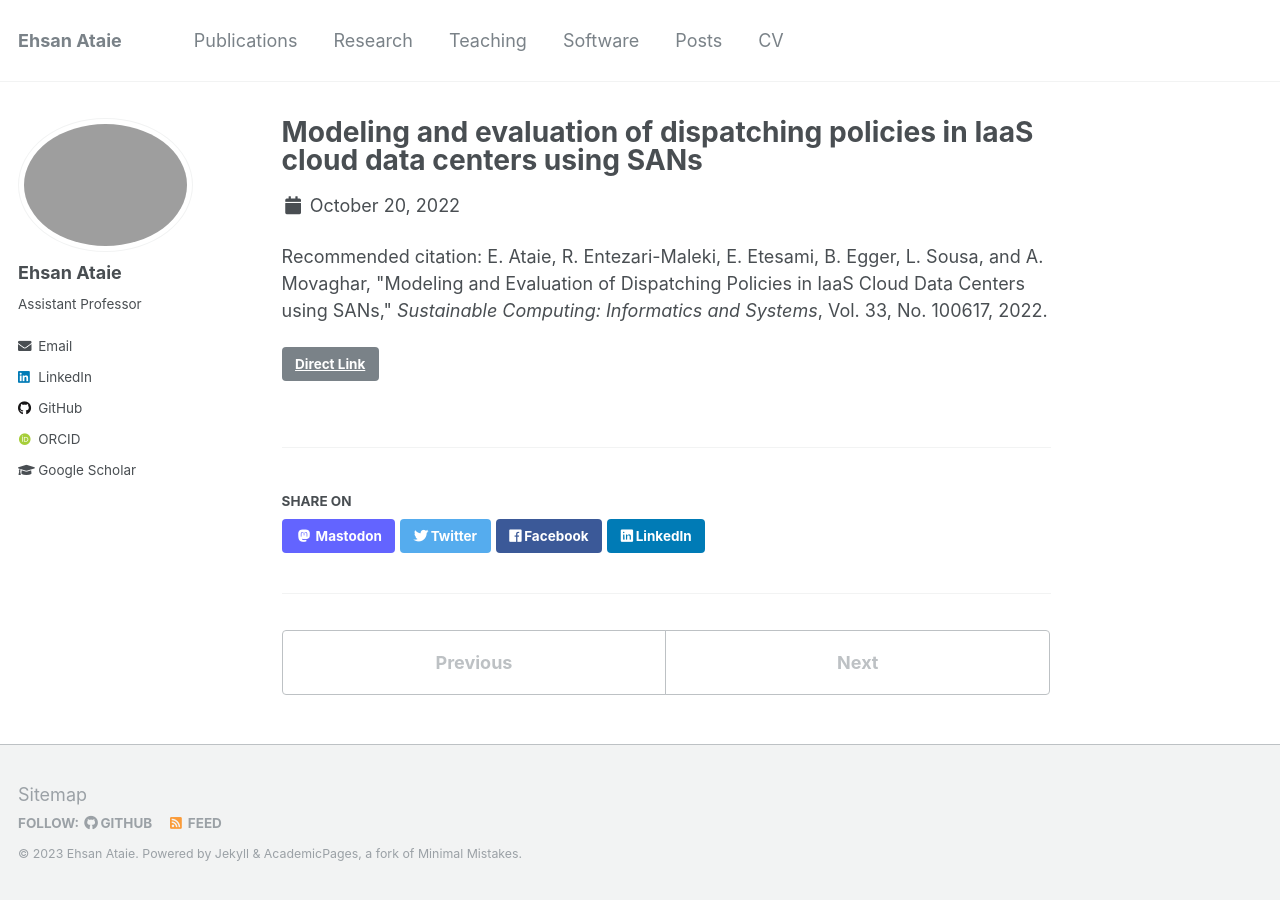
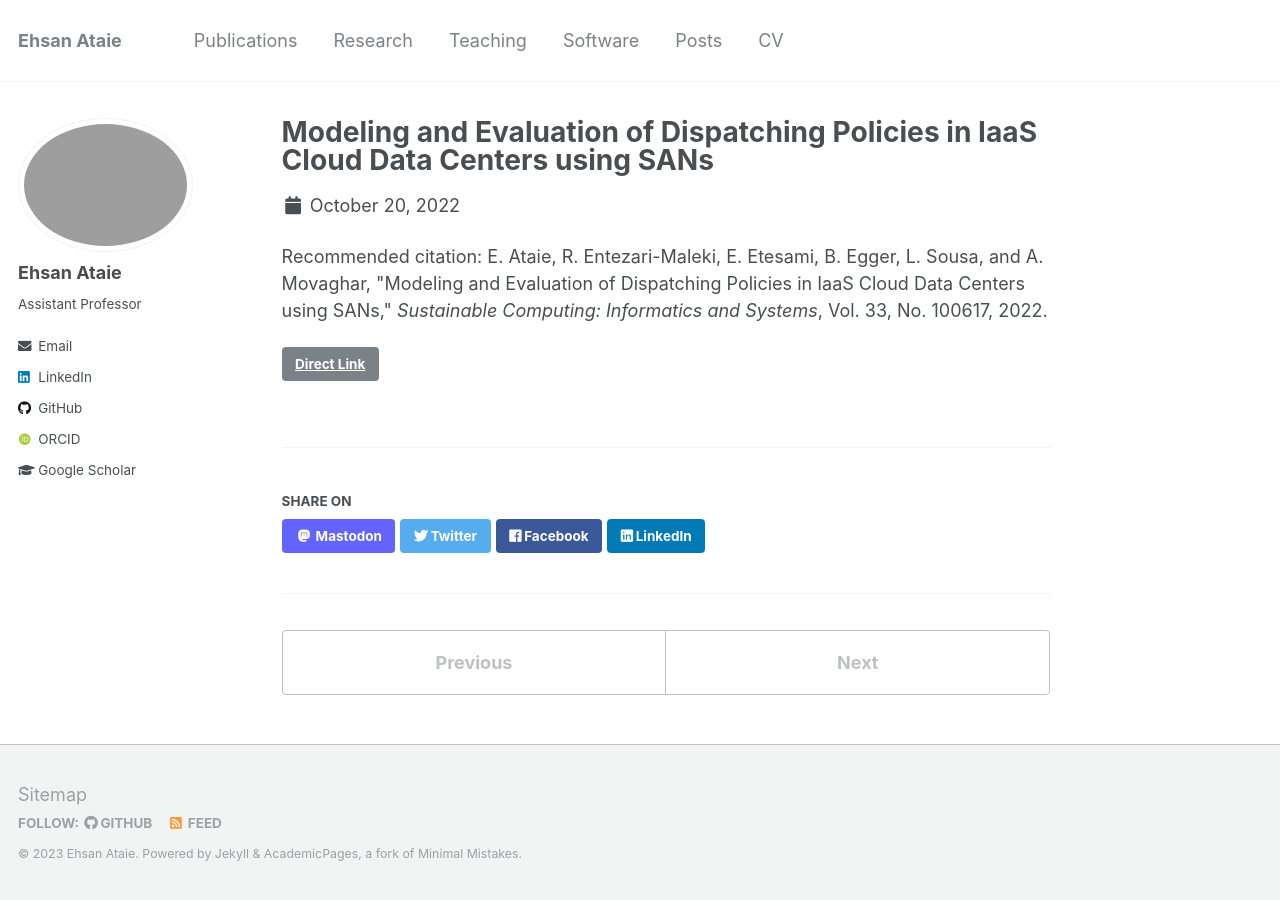
Before and after one commit to esiata/esiata.github.io, a Jekyll site: the page built from _publications/2022-suscom.md, in a window 1280 px wide. Built offline with Jekyll 4.4.1, drawn with Linux system fonts in a browser that asks for light colours; some web fonts are replaced.

```diff
--- a/_publications/2022-suscom.md
+++ b/_publications/2022-suscom.md
@@ -1,5 +1,5 @@
 ---
-title: "Modeling and evaluation of dispatching policies in IaaS cloud data centers using SANs"
+title: "Modeling and Evaluation of Dispatching Policies in IaaS Cloud Data Centers using SANs"
 collection: publications
 permalink: /publication/2022-suscom
 date: 2022-10-20
```
